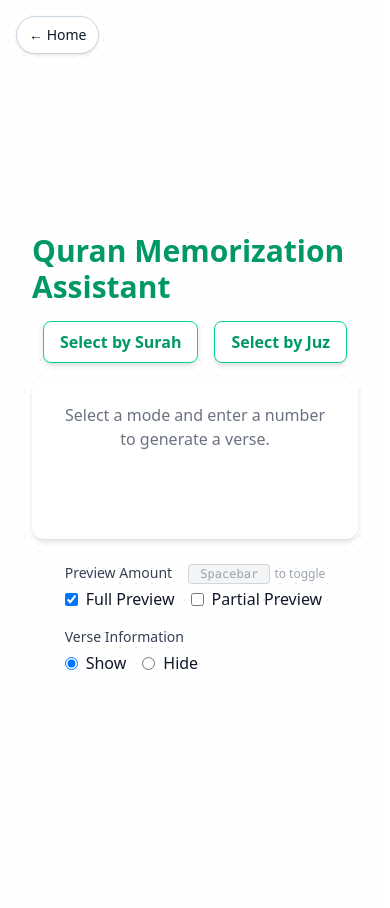
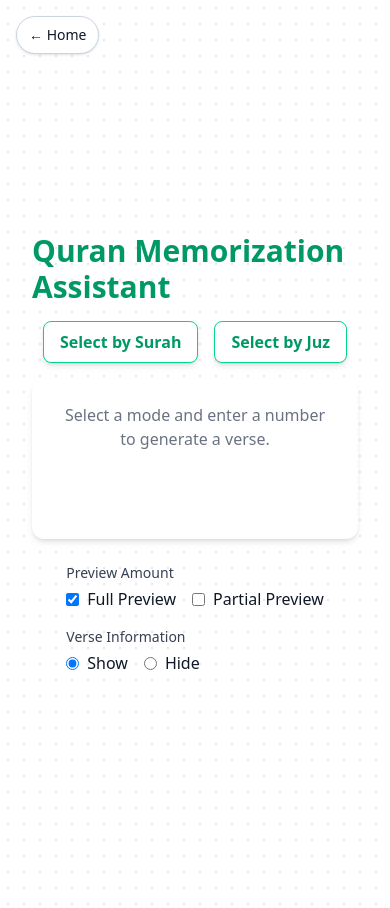
Before and after one commit to awsolim/ayahvault, a React (Vite) app: page /memobuddy in a window 390 px wide. Built offline with nearby package versions, Linux system fonts and the light colour scheme; a web font is replaced by a local one.

Commit message:
testing responsiveness pt2

```diff
--- a/src/apps/memobuddy/MemoBuddy.tsx
+++ b/src/apps/memobuddy/MemoBuddy.tsx
@@ -228,13 +228,13 @@ function MemoBuddy() {
 
       <div className="mt-6 space-y-4">
         <div>
-          <p className="font-medium text-sm text-gray-700 mb-1 ">
+          <p className="font-medium text-sm text-gray-700 mb-1 flex items-center gap-2">
             Preview Amount
-            <span className="ml-4 text-xs text-gray-400">
-                <kbd className="px-1 py-0.5 bg-gray-100 rounded text-xs border border-gray-300 mr-1"> Spacebar </kbd> to toggle
+            <span className="hidden sm:inline-flex items-center space-x-1 text-xs text-gray-500">
+                <kbd className="px-1 py-0.5 border bg-gray-100 rounded font-mono">Spacebar</kbd>
+                <span>to toggle</span>
             </span>
-
-            </p>
+          </p>
           <div className="flex items-center space-x-4">
             <label className="flex items-center space-x-2">
               <input
```
